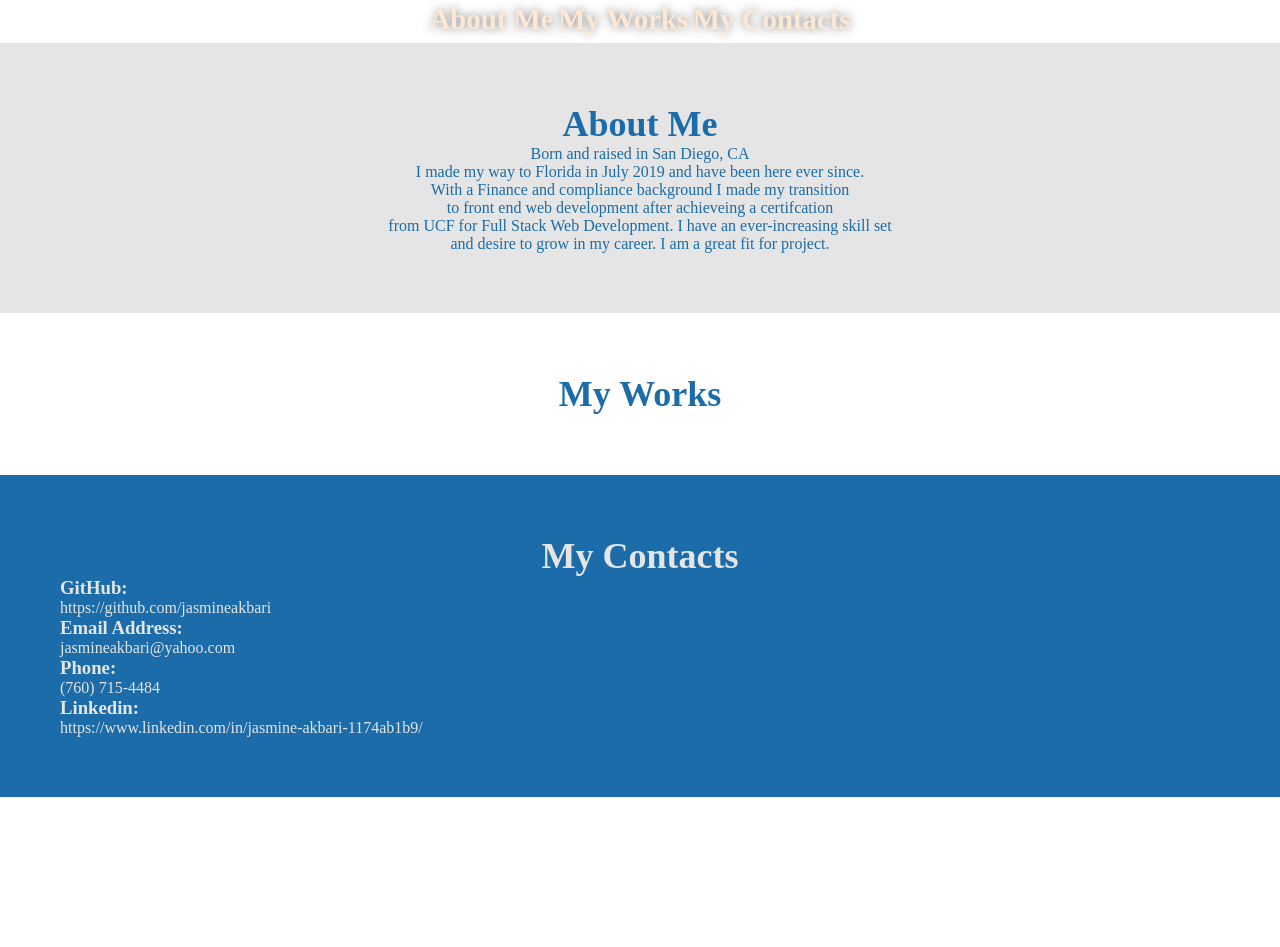
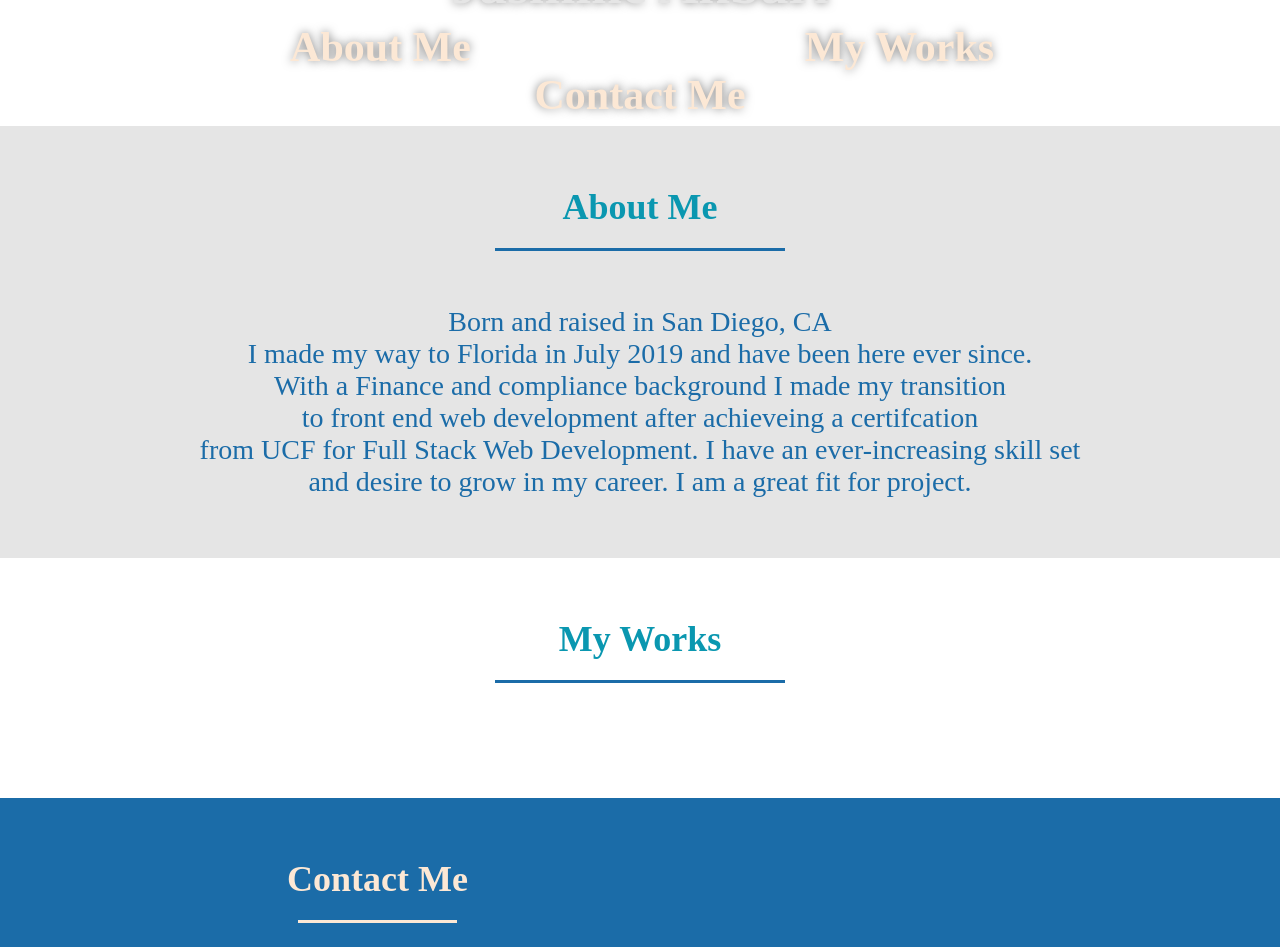
Before and after one commit to jasmineakbari/JA-Portfolio, a plain HTML site: page index.html in a window 1280 px wide. Shown: the part 48-995 px from the top of the page. Before the commit the page ends 845 px from the top, so only its background shows below. Drawn offline with Linux system fonts and the light colour scheme.

Commit message:
corrected title borders and nav links

```diff
--- a/assets/css/style.css
+++ b/assets/css/style.css
@@ -17,13 +17,52 @@ section {
 }
 
 .section-title {
+    font-size: 36px;
+    padding-bottom: 20px;
     text-align: center;
+    margin: 0 auto 35px auto;
+    width: 50%;
+    color: var(--light-blue);
+}
+
+.section-title:after {
+    content: "";
+    display: block;
+    margin: 0 auto;
+    width: 50%;
+    padding-top: 20px;
+    border-bottom: 3px solid var(--blue);
+}
+
+.secondary-section-title {
     font-size: 36px;
+    padding-bottom: 20px;
+    text-align: center;
+    margin: 0 auto 35px auto;
+    width: 50%;
+    color: var(--beige);
+}
+
+.secondary-section-title:after {
+    content: "";
+    display: block;
+    margin: 0 auto;
+    width: 50%;
+    padding-top: 20px;
+    border-bottom: 3px solid var(--beige);
 }
 
 a {
     color: inherit;
     text-decoration: none;
+}
+
+.primary-border {
+    border-color: var(--blue)
+}
+
+.secondary-border {
+    border-color: var(--beige)
 }
 
 /* Header and Nav Styles Start */
@@ -32,6 +71,7 @@ header {
     color: var(--light-grey);
     font-size: larger;
     font-weight: bold;
+    font-size: 28px;
     margin: 0;
     text-shadow: 0 0 10px rgba(0, 0, 0, 0.5);
     text-align: center;
@@ -45,6 +85,7 @@ header nav {
 header nav ul li {
     display: inline-block;
     color: var(--beige);
+    width: 40%;
 }
 
 /* Header and Nav Styles End */
@@ -55,6 +96,7 @@ header nav ul li {
     background-color: var(--light-grey);
     color: var(--blue);
     text-align: center;
+    font-size: 28px;
 }
 
 /* About Me Styles End */
@@ -73,9 +115,37 @@ header nav ul li {
 .contact {
     color: var(--light-grey);
     background-color: var(--blue);
+    font-size: 28px;
+    display: flex;
+    justify-content: space-between;
+    align-items: center;
+    height: 100%;
+    width: 100%;
+}
+
+.contact h2 {
+
+
+.contact img {
+    width: 10%;
+    transform: rotate(90deg);
 }
 
 /* Contact Styles End */
+
+/*Footer Styles Start */
+
+footer {
+    display: flex;
+    justify-content: space-between;
+    flex-wrap: wrap;
+    width: 100%;
+    padding: 40px 35px;
+    background-color: var(--blue);
+    color: var(--light-grey)
+}
+
+/* Footer Styles End */
 
 /* Media Queries Start */
 
--- a/index.html
+++ b/index.html
@@ -16,10 +16,10 @@
                     <h2><a href="#first">About Me</a></h2>
                 </li>
                 <li>
-                    <h2><a href="second">My Works</a></h2>
+                    <h2><a href="#second">My Works</a></h2>
                 </li>
                 <li>
-                    <h2><a href="third">My Contacts</a></h2>
+                    <h2><a href="#third">Contact Me</a></h2>
                 </li>
             </ul>
         </nav>
@@ -29,7 +29,7 @@
         <section id="first" class="about-me">
             <div>
                 <div>
-                    <h1 class="section-title primary-border">About Me</h1>
+                    <h2 class="section-title primary-border">About Me</h2>
                     <div>
                         <p>
                             Born and raised in San Diego, CA<br /> I made my way to Florida in July 2019 and have been here ever since.<br />
@@ -43,18 +43,18 @@
 
         <section id="second" class="works">
             <div>
-                <h1 class="section-title primary-border">My Works</h1>
+                <h2 class="section-title primary-border">My Works</h2>
             </div>
             <div>
 
             </div>
-
         </section>
 
         <section id="third" class="contact">
             <div>
-                <h1 class="section-title primary-border">My Contacts</h1>
-            </div>
+                <div>
+                    <h2 class="secondary-section-title secondary-border">Contact Me</h2>
+                </div class="info">
                     <div>
                         <h3>
                             GitHub:
@@ -83,14 +83,15 @@
                             <a href="https://www.linkedin.com/in/jasmine-akbari-1174ab1b9/">
                                 https://www.linkedin.com/in/jasmine-akbari-1174ab1b9/</a>
                         </p>
-
                         </div>
-
+                        <div>
+                            <img src="./assets/images/profile-pic2.jpg">
+                        </div>
+                </div>
         </section>
-
 
         <!-- Footer Start -->
         <footer>
-
+            <h3>With Love</h3>
         </footer>
     </body>
```
Also changed, not shown: assets/images/profile-pic2.jpg (added). Lines whose indentation alone changed are shown as unchanged.
